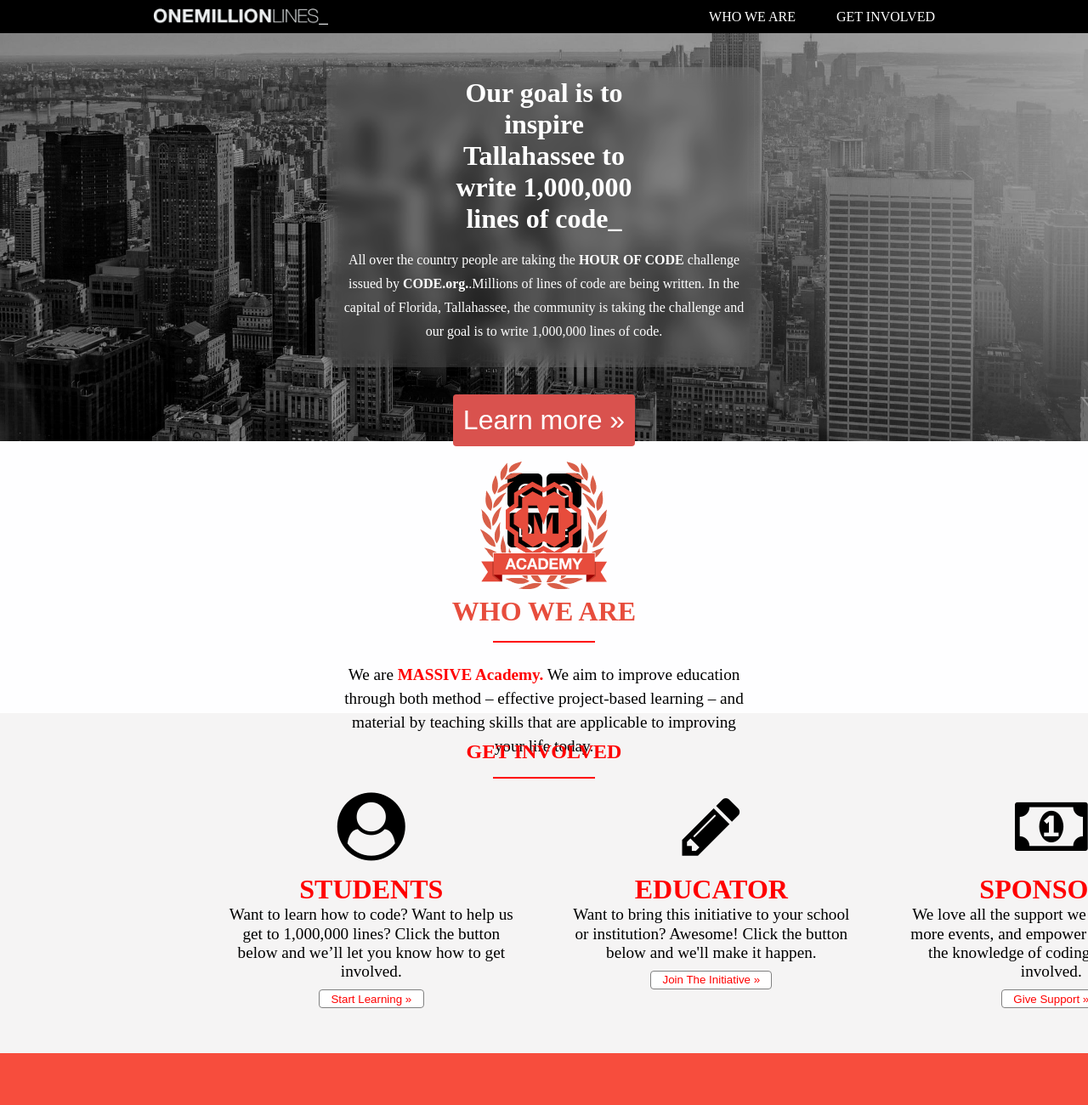
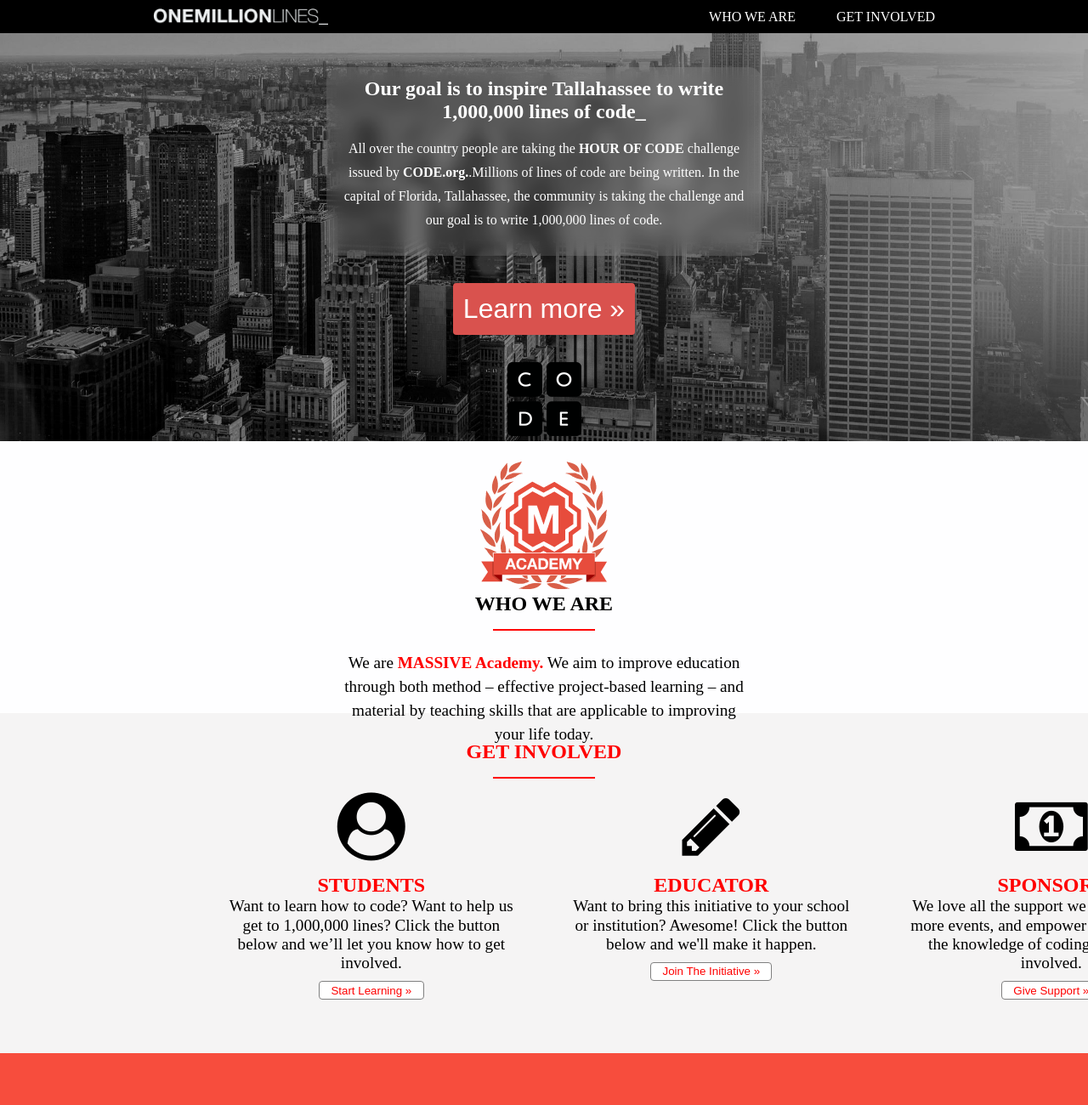
Before and after one commit to Korrighed/One-million-raw-CSS, a plain HTML site: page index.html in a window 1280 px wide. Shown: the top 1300 px of the page at 85% size. Drawn offline with Linux system fonts and the light colour scheme.

Commit message:
Correction du html selon W3

```diff
--- a/css/custom.css
+++ b/css/custom.css
@@ -286,7 +286,7 @@
     #who p {
         margin-inline: 11vh;
         color:black;
-        font-size: 1.rem;
+        font-size: 1rem;
         line-height: 3.3vh;
     }
 
@@ -357,14 +357,13 @@
 /* reponsive mobile ******************************************************************************************/
 @media screen and (max-width: 767px) {
     /* section nav ***************************************************************/
-
     #navbar {
         display: none;
     }
     /* Style the navigation menu */
     .topnav-mobile{
-        margin: 0;
-        padding: 0;
+        margin: 0vh;
+        padding: 0vh;
         box-sizing: border-box;
         position: relative;
         overflow: hidden;
@@ -373,7 +372,6 @@
     .topnav-mobile #myLinks {
         display: none;
     }
-
     /* Style navigation menu links */
     .topnav-mobile a {
         color: rgb(253, 253, 253);
@@ -381,7 +379,6 @@
         text-decoration: none;
         display: block;
     }
-
       /* Style the hamburger menu */
     .topnav-mobile a.icon {
         background: rgb(10, 10, 10);
@@ -468,12 +465,10 @@
         border-bottom: 2px solid red;
     }
     #who p {
-
         color:black;
-        font-size: 1.rem;
+        font-size: 1rem;
         line-height: 3.3vh;
     }
-
     /* section get involved ***************************************************************/
     #get-involved {
         display: grid;
@@ -483,14 +478,12 @@
         text-align:  center;
         color: red;
     }
-
     #get-involved  .underline{
         margin: 0 auto;
         margin-block: 2vh;
         width: 15vh;
         border-bottom: 2px solid red;
     }
-
     #get-involved .card {
         color: red;
         margin: 3vh 5vh ;
@@ -517,7 +510,6 @@
         border-radius: 4px;
         color: red;
     }
-
     /* section get involved ***************************************************************/
     #footer {
         height: 20%;
@@ -532,7 +524,4 @@
         margin-inline-start: 90%;
         margin-block-start: -5vh;
     }
-    #back-to-top i:hover{
-        background-color: grey;
-    }
-}
+    #back-to-top i:hover{background-color: grey;}}
--- a/index.html
+++ b/index.html
@@ -34,9 +34,9 @@
     </header>
     <section id="home">
         <div class="glasmorphism-test">
-            <h1>
+            <h2>
                 Our goal is to inspire Tallahassee to write 1,000,000 lines of code_
-            </h1>
+            </h2>
             <p>
                 All over the country people are taking the <strong>HOUR OF CODE</strong> challenge issued by
                 <strong>CODE.org.</strong>.Millions of lines of code are being written. In the capital of Florida,
@@ -48,9 +48,9 @@
     </section>
     <div id="who">
         <img src="images/academy-brand-med.png" alt="Logo academique">
-        <h1 id="Support-Logo">
+        <h2 id="Support-Logo">
             WHO WE ARE
-        </h1>
+        </h2>
         <div class="underline"></div>
         <p>
             We are <strong style="color: red;">MASSIVE Academy.</strong> We aim to improve education through both method –
@@ -59,12 +59,12 @@
         </p>
     </div>
     <section id="get-involved">
-        <h1>GET INVOLVED</h1>
+        <h2>GET INVOLVED</h2>
         <div class="underline"></div>
         <div class="card-involved-container">
             <div class="card">
                 <i class="fa fa-user-circle logo fa-5x" aria-hidden="true"></i>
-                <h1>STUDENTS</h1>
+                <h2>STUDENTS</h2>
                 <p>
                     Want to learn how to code? Want to help us get to 1,000,000 lines?
                     Click the button below and we’ll let you know how to get involved.
@@ -73,7 +73,7 @@
             </div>
             <div class="card">
                 <i class="fa fa-pencil logo fa-5x" aria-hidden="true"></i>
-                <h1>EDUCATOR </h1>
+                <h2>EDUCATOR </h2>
                 <p>
                     Want to bring this initiative to your school or institution?
                     Awesome! Click the button below and we'll make it happen.
@@ -83,7 +83,7 @@
 
             <div class="card">
                 <i class="fa fa-money logo fa-5x" aria-hidden="true"></i>
-                <h1>SPONSORS</h1>
+                <h2>SPONSORS</h2>
                 <p>
                     We love all the support we get to help host more events,
                     and empower more lives with the knowledge of coding. Click to get involved.
```
Lines whose indentation alone changed are shown as unchanged.
